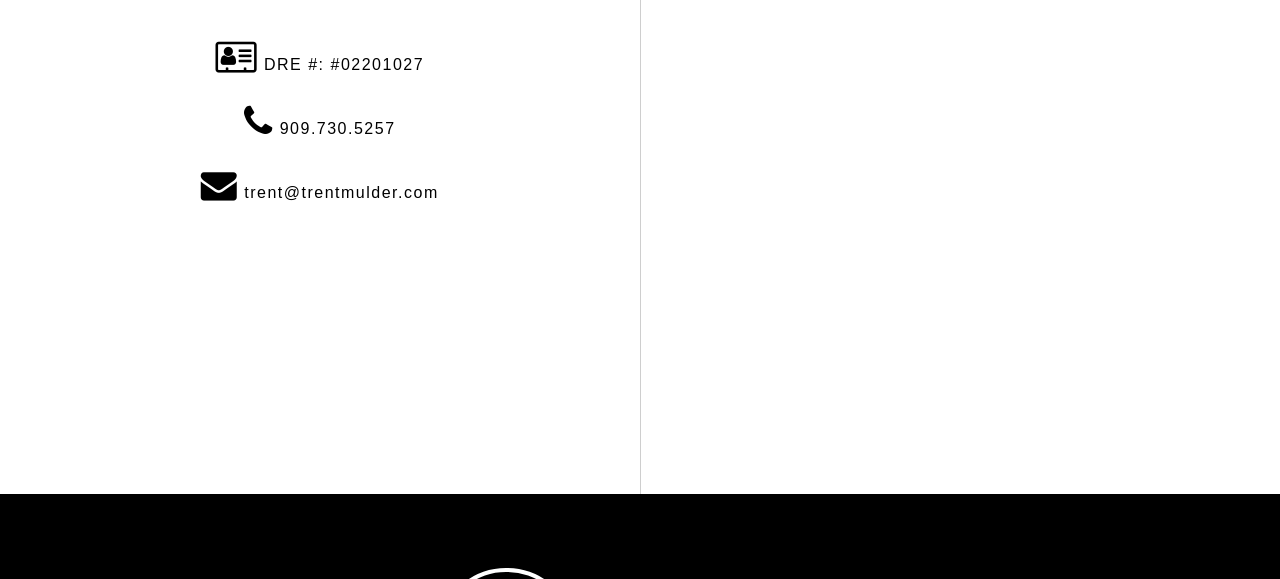
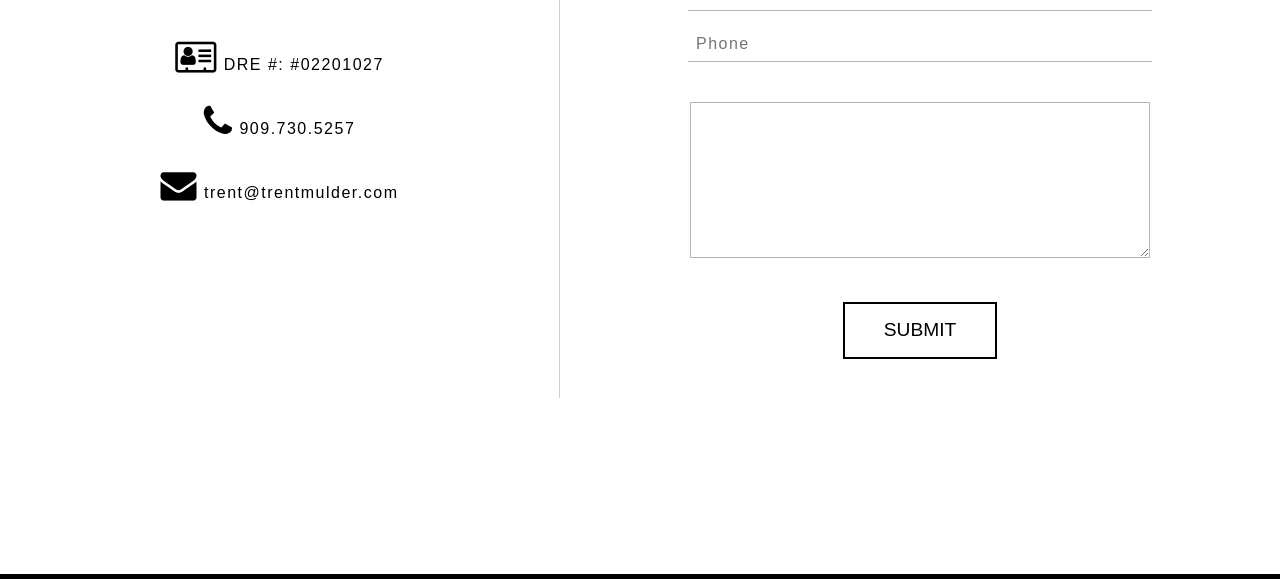
Before and after one commit to linavo/trentmulder, a plain HTML site: page contact.html in a window 1280 px wide. Shown: the part 521-1100 px from the top of the page. Drawn offline with Linux system fonts and the light colour scheme.

Commit message:
added contact section

```diff
--- a/_about.scss
+++ b/_about.scss
@@ -21,7 +21,7 @@
   }
 }
 .contactSection {
-  height: 90vh;
+  height: 100vh;
   display: flex;
   justify-content: center;
   h1,
@@ -33,6 +33,7 @@
   }
   .contactFirst,
   .contactSecond {
+    height: 58vh;
     width: 50vw;
     padding: 5em;
     h1 {
@@ -62,3 +63,42 @@
 li {
   list-style: none;
 }
+form {
+  display: flex;
+  flex-direction: column;
+  width: 35em;
+  align-items: center;
+  input {
+    margin-top: 1em;
+    border: none;
+    border-bottom: 1px solid rgb(182, 182, 182);
+    width: 28em;
+    padding: 0.5em;
+    font-family: "Montserrat", sans-serif;
+    letter-spacing: 1.5px;
+    font-size: 1em;
+  }
+  textarea {
+    width: 34em;
+    border-radius: 0;
+    border: 1px solid rgb(182, 182, 182);
+    margin: 3em;
+    color: black;
+  }
+  button {
+    transition: 0.5s;
+    color: black;
+    text-transform: uppercase;
+    font-size: 1.2em;
+    font-weight: 400;
+    background-color: white;
+    border: 2px solid black;
+    padding: 0.8em 2em;
+    font-family: "Montserrat", sans-serif;
+  }
+}
+button:hover {
+  transition: 0.25s;
+  background-color: black;
+  color: white;
+}
--- a/contact.html
+++ b/contact.html
@@ -57,9 +57,36 @@
         </p>
       </div>
       <div class="contactSecond">
-        <h1>Submit a Message testing</h1>
+        <h1>Submit a Message</h1>
 
-        <form action=""></form>
+        <form name="contact" method="post" data-netlify="true">
+          <p>
+            <input type="text" id="name" name="name" placeholder="Name" />
+          </p>
+          <p>
+            <input type="text" name="email" id="email" placeholder="Email" />
+          </p>
+          <p>
+            <input
+              type="tel"
+              name="phone"
+              id="phone"
+              placeholder="Phone"
+              min="1"
+              max="10"
+            />
+          </p>
+          <p>
+            <label for="message"></label>
+            <textarea
+              name="message"
+              id="message"
+              cols="30"
+              rows="10"
+            ></textarea>
+          </p>
+          <p><button type="submit">Submit</button></p>
+        </form>
       </div>
     </div>
     <footer>
```
Also changed, not shown: style.css.
